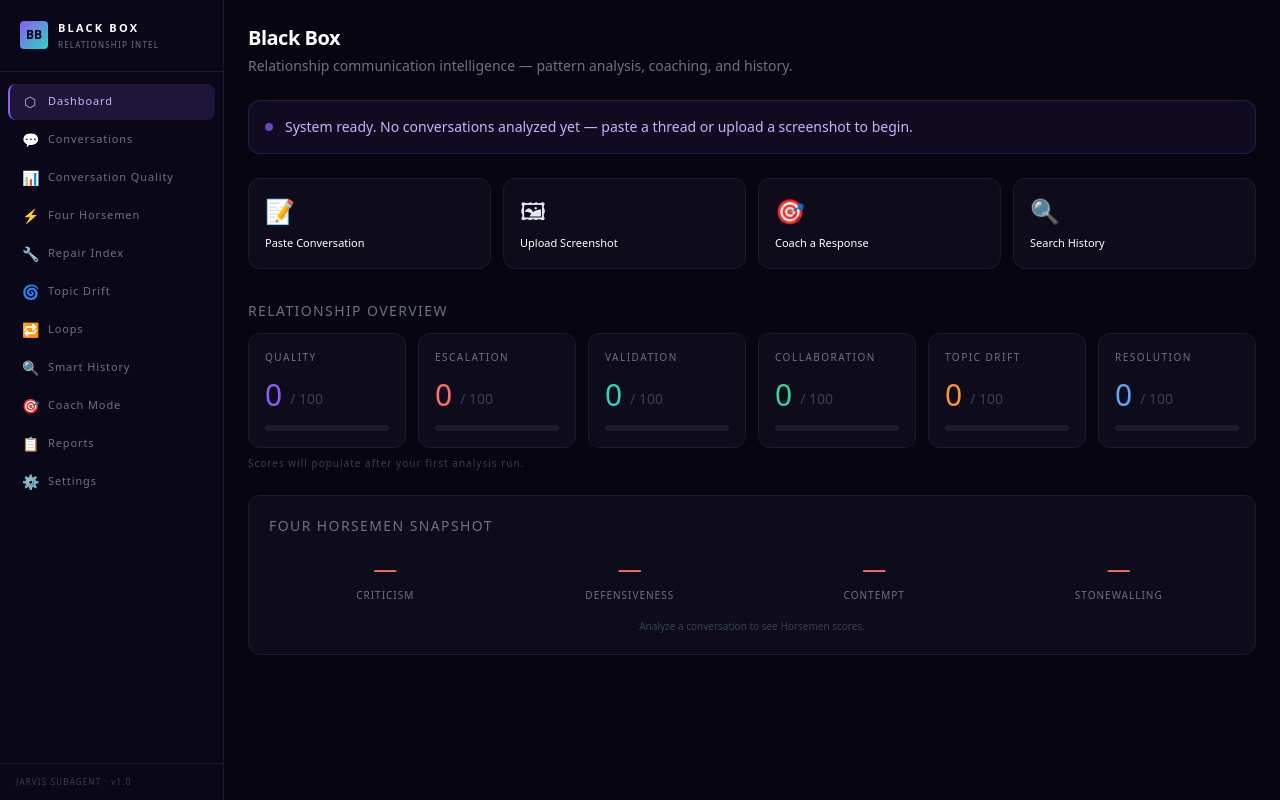
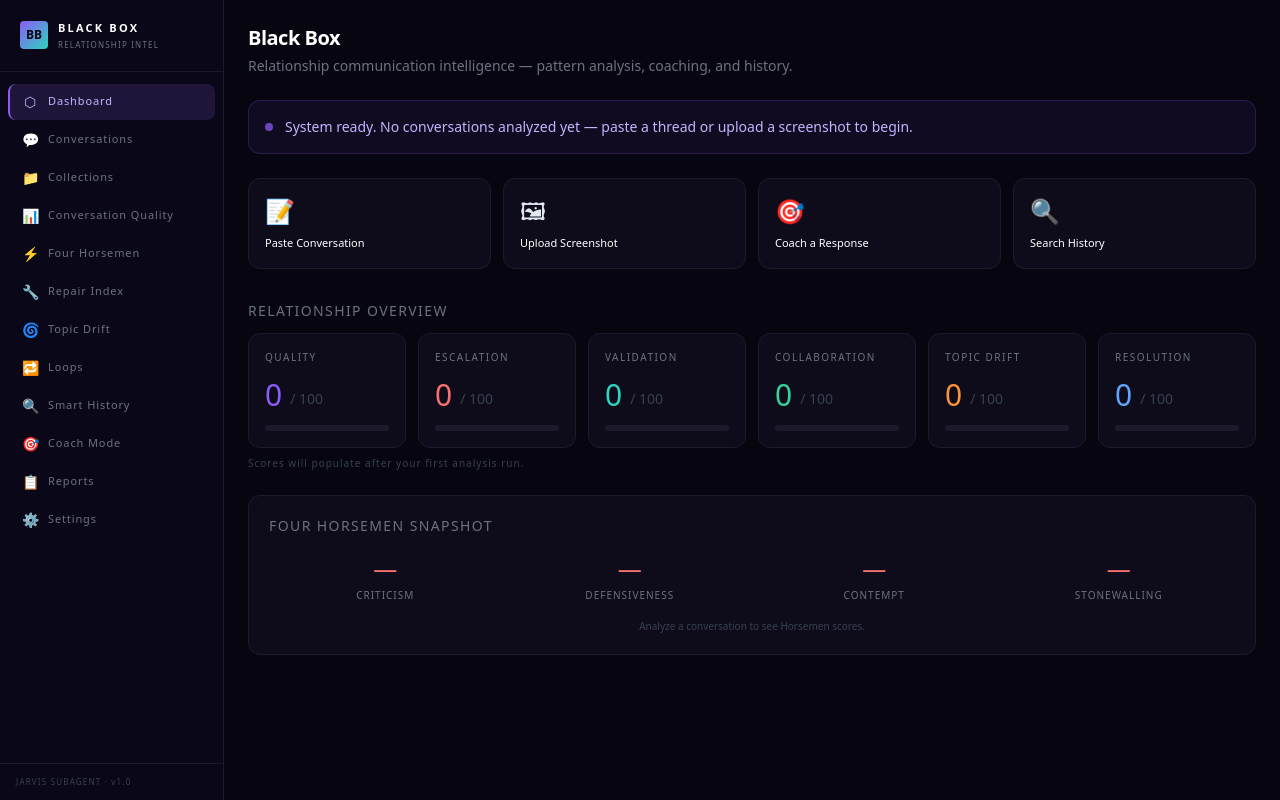
Before and after one commit to agethejedi/blackbox, a React (Vite) app: page / in a window 1280 px wide. Built offline with nearby package versions, Linux system fonts and the light colour scheme.

Commit message:
Add files via upload

```diff
--- a/src/components/Sidebar.tsx
+++ b/src/components/Sidebar.tsx
@@ -5,6 +5,7 @@ interface NavEntry { id: NavItem; label: string; icon: string; }
 const NAV_ITEMS: NavEntry[] = [
   { id: 'dashboard',     label: 'Dashboard',            icon: '⬡' },
   { id: 'conversations', label: 'Conversations',         icon: '💬' },
+  { id: 'collections',   label: 'Collections',           icon: '📁' },
   { id: 'quality',       label: 'Conversation Quality',  icon: '📊' },
   { id: 'horsemen',      label: 'Four Horsemen',         icon: '⚡' },
   { id: 'repair',        label: 'Repair Index',          icon: '🔧' },
```
